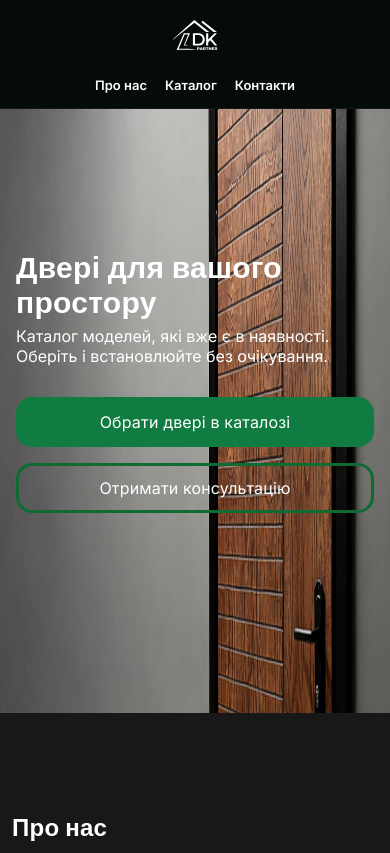
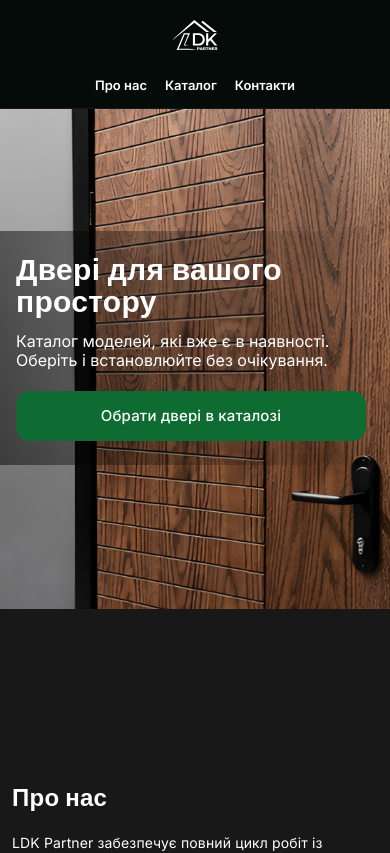
Before and after one commit to Sensei8760/ldk-partner-lviv, a Next.js app: page / in a window 390 px wide. Shown: the top 853 px of the page. Built offline with nearby package versions, Linux system fonts and the light colour scheme; a web font is replaced by a local one.

Commit message:
update style hero

```diff
--- a/components/hero/Hero.module.css
+++ b/components/hero/Hero.module.css
@@ -1,81 +1,110 @@
 .hero {
+    position: relative;
     width: 100%;
-    min-height: 700px;
-    padding-bottom: 64px;
     background-color: #181818;
-    background-image: url("/images/image-hero.jpg");
-    background-repeat: no-repeat;
-    background-position: center top;
-    background-size: 100% 700px;
+    overflow: hidden;
+    padding-bottom: 74px;
 }
 
 .inner {
+    position: relative;
+    width: 100%;
+    max-width: 1440px;
+    height: 700px;
     min-height: 700px;
-    padding-top: 236px;
-    padding-bottom: 145px;
-    padding-left: 46px;
+    margin: 0 auto;
+    overflow: visible;
+    z-index: 1;
 }
+
+.imageLayer {
+    position: absolute;
+    top: 0;
+    bottom: 0;
+    left: 50%;
+    width: 100vw;
+    transform: translateX(-50%);
+    z-index: 0;
+    pointer-events: none;
+}
+
+.backgroundImage {
+    object-fit: cover;
+    object-position: center center;
+}
+
 .content {
-    width: 646px;
+    position: absolute;
+    top: 171px;
+    left: 0;
+    z-index: 2;
+    width: 752px;
+    height: 359px;
+    box-sizing: border-box;
     display: flex;
     flex-direction: column;
-    align-items: flex-start;
+    justify-content: flex-start;
+    padding: 54px 36px 40px 48px;
+    background: transparent;
+    isolation: isolate;
+}
+
+.content::before {
+    content: "";
+    position: absolute;
+    top: 0;
+    right: 0;
+    bottom: 0;
+    left: min(0px, calc((100vw - 1440px) / -2));
+    border-radius: 0 20px 20px 0;
+    background: linear-gradient(90deg,
+            rgba(0, 0, 0, 0.48) 0%,
+            rgba(0, 0, 0, 0) 100%);
+    z-index: -1;
 }
 
 .title {
-    max-width: 646px;
-    margin-bottom: 8px;
-    /* font-family: var(--second-family), serif; */
+    max-width: 668px;
+    margin: 0 0 16px;
     color: #ffffff;
     font-family: var(--second-family);
-        font-weight: 600;
+    font-weight: 600;
         font-size: 48px;
-        line-height: 117%;
+        line-height: 108%;
         letter-spacing: 0.01em;
 }
 
 .text {
-    /* max-width: 550px; */
-    margin-bottom: 31px;
-    padding-left: 48px;
-    line-height: 1.2;
+    margin: 0 0 28px 48px;
     color: #ffffff;
     font-family: var(--font-family);
-        font-weight: 400;
-        font-size: 28px;
-
+    font-weight: 400;
+    font-size: 28px;
+    line-height: 1.15;
 }
 
 .actions {
-    display: flex;
-    flex-direction: column;
-    gap: 16px;
-    align-items: flex-start;
-    padding-left: 149px;
+    margin-left: 150px;
 }
 
-.primaryButton,
-.secondaryButton {
-    min-width: 348px;
-    height: 70px;
+.primaryButton {
+    width: 303px;
+    height: 64px;
+    padding: 20px 30px;
+    border: none;
     border-radius: 16px;
-        padding: 20px 30px;
     display: inline-flex;
     align-items: center;
     justify-content: center;
     text-decoration: none;
-    font-weight: 400;
+    background-color: #0E6C33;
+    color: #ffffff;
     font-family: var(--font-family);
-        font-size: 24px;
-        line-height: 125%;
+    font-weight: 500;
+    transition: background-color 0.2s ease;
+        font-size: 20px;
+        line-height: 120%;
         letter-spacing: 0.01em;
-        color: #fff;
-}
-
-.primaryButton {
-    color: #fff;
-    background-color: #107c41;
-    transition: background-color 0.2s ease;
 }
 
 .primaryButton:hover,
@@ -84,110 +113,160 @@
 }
 
 .primaryButton:active {
-    background-color: #0B5328;
+    background-color: #0b5328;
 }
 
-.secondaryButton {
-    color: #fff;
-    background-color: transparent;
-    border: 3px solid #0E6C33;
-    transition: background-color 0.2s ease, border-color 0.2s ease;
-}
-
-.secondaryButton:hover,
-.secondaryButton:focus-visible {
-    background-color: #13833f;
-    border-color: #13833f;
-}
-
-.secondaryButton:active {
-    background-color: #0B5328;
-    border-color: #0B5328;
-}
-
-@media (max-width: 1024px) {
-
-    .hero,
+@media (max-width: 1200px) {
     .inner {
-        min-height: 620px;
+        height: 640px;
+        min-height: 640px;
     }
 
-    .inner {
-        padding-top: 180px;
-        padding-bottom: 90px;
-        padding-left: 24px;
+    .backgroundImage {
+        object-position: 62% center;
     }
 
     .content {
-        width: 560px;
+        top: 154px;
+        width: 680px;
+        height: 325px;
+        padding: 46px 30px 34px 42px;
     }
 
     .title {
-        font-size: 44px;
+        max-width: 610px;
+        font-size: 56px;
     }
 
     .text {
-        max-width: 500px;
-        padding-left: 24px;
-        font-size: 20px;
+        margin: 0 0 30px 48px;
+        font-size: 24px;
     }
 
     .actions {
-        padding-left: 80px;
+        margin-left: 170px;
+    }
+
+    .primaryButton {
+        width: 320px;
+        height: 68px;
+        font-size: 17px;
+        border-radius: 16px;
+    }
+}
+
+@media (max-width: 992px) {
+    .inner {
+        height: 580px;
+        min-height: 580px;
+    }
+
+    .backgroundImage {
+        object-position: 68% center;
+    }
+
+    .content {
+        top: 145px;
+        width: 600px;
+        height: 290px;
+        padding: 38px 26px 30px 34px;
+    }
+
+    .title {
+        max-width: 540px;
+        font-size: 46px;
+    }
+
+    .text {
+        margin: 0 0 26px 30px;
+        font-size: 22px;
+    }
+
+    .actions {
+        margin-left: 126px;
+    }
+
+    .primaryButton {
+        width: 290px;
+        height: 60px;
+        font-size: 16px;
+        border-radius: 14px;
     }
 }
 
 @media (max-width: 768px) {
-
-    .hero,
     .inner {
+        height: 540px;
         min-height: 540px;
     }
 
-    .inner {
-        padding: 140px 16px 48px;
+    .backgroundImage {
+        object-position: 74% center;
     }
 
     .content {
-        width: 100%;
+        top: 138px;
+        width: calc(100% - 16px);
+        height: auto;
+        min-height: 250px;
+        padding: 28px 20px 28px 24px;
+        border-radius: 0 18px 18px 0;
     }
 
     .title {
         max-width: 100%;
+        margin: 0 0 16px;
         font-size: 36px;
+        line-height: 1.05;
     }
 
     .text {
-        max-width: 100%;
-        padding-left: 0;
+        margin: 0 0 24px;
         font-size: 18px;
+        line-height: 1.2;
     }
 
     .actions {
-        width: 100%;
-        padding-left: 0;
+        margin-left: 0;
     }
 
-    .primaryButton,
-    .secondaryButton {
-        min-width: 250px;
-        height: 50px;
-        font-size: 16px;
+    .primaryButton {
+        width: 240px;
+        height: 52px;
+        padding: 0 18px;
+        font-size: 15px;
+        border-radius: 14px;
     }
 }
 
 @media (max-width: 480px) {
+    .inner {
+        height: 500px;
+        min-height: 500px;
+    }
+
+    .backgroundImage {
+        object-position: 78% center;
+    }
+
+    .content {
+        top: 122px;
+        width: calc(100% - 8px);
+        min-height: 220px;
+        padding: 22px 16px 24px;
+    }
+
     .title {
         font-size: 30px;
     }
 
     .text {
+        margin-bottom: 20px;
         font-size: 16px;
     }
 
-    .primaryButton,
-    .secondaryButton {
+    .primaryButton {
         width: 100%;
-        min-width: 100%;
+        height: 50px;
     }
 }
--- a/components/hero/Hero.tsx
+++ b/components/hero/Hero.tsx
@@ -1,3 +1,4 @@
+import Image from "next/image";
 import Link from "next/link";
 import styles from "./Hero.module.css";
 
@@ -5,6 +6,17 @@ export default function Hero() {
   return (
     <section className={styles.hero}>
       <div className={styles.inner}>
+        <div className={styles.imageLayer} aria-hidden="true">
+          <Image
+            src="/images/image-hero.jpg"
+            alt=""
+            fill
+            priority
+            sizes="100vw"
+            className={styles.backgroundImage}
+          />
+        </div>
+
         <div className={styles.content}>
           <h1 className={styles.title}>Двері для вашого простору</h1>
 
@@ -18,10 +30,6 @@ export default function Hero() {
             <Link href="/catalog" className={styles.primaryButton}>
               Обрати двері в каталозі
             </Link>
-
-            <Link href="/contacts" className={styles.secondaryButton}>
-              Отримати консультацію
-            </Link>
           </div>
         </div>
       </div>
```
Also changed, not shown: public/images/image-hero.jpg.
